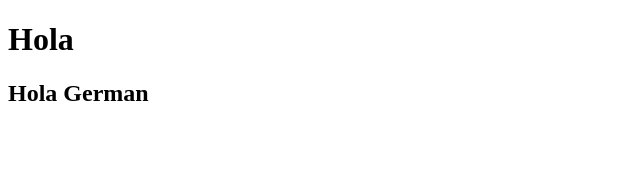
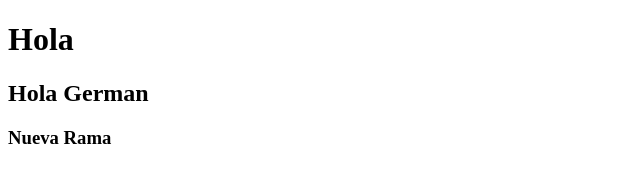
Before and after one commit to GermanGutierrez85/Git, a plain HTML site: page index.html in a window 1280 px wide. Shown: the whole page, without its empty margins (0-640 px from the left). Drawn offline with Linux system fonts and the light colour scheme.

Commit message:
agregue h3

```diff
--- a/index.html
+++ b/index.html
@@ -9,6 +9,6 @@
 <body>
     <h1>Hola</h1>
     <h2>Hola German</h2>
-
+    <h3>Nueva Rama</h3>
 </body>
 </html>
```
